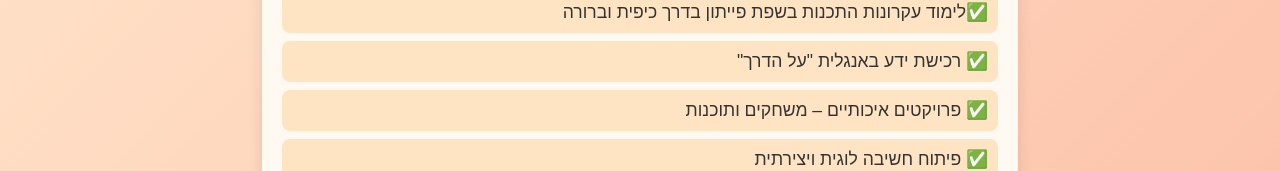
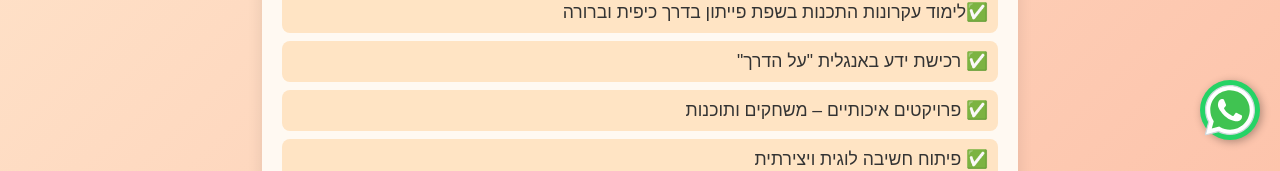
Before and after one commit to MeraStein/workshop-web, a Next.js app: page / in a window 1280 px wide. Shown: the part 640-811 px from the top of the page. Built offline with nearby package versions, Linux system fonts and the light colour scheme.

Commit message:
whatsapp button

```diff
--- /dev/null
+++ b/app/components/whatsapp/FloatingWhatsappButton.module.css
@@ -0,0 +1,28 @@
+.whatsapp_float {
+  position: fixed;
+  width: 60px;
+  height: 60px;
+  bottom: 20px;
+  right: 20px;
+  background-color: #25d366;
+  color: #fff;
+  border-radius: 50%;
+  text-align: center;
+  box-shadow: 2px 2px 8px rgba(0, 0, 0, 0.3);
+  z-index: 1000;
+  display: flex;
+  justify-content: center;
+  align-items: center;
+  transition: transform 0.3s ease, box-shadow 0.3s ease;
+}
+
+.whatsapp_float:hover {
+  transform: scale(1.1);
+  box-shadow: 3px 3px 12px rgba(0, 0, 0, 0.4);
+}
+
+.whatsapp_icon {
+  width: 100%;
+  height: 100%;
+  object-fit: contain;
+}
--- /dev/null
+++ b/app/components/whatsapp/FloatingWhatsappButton.tsx
@@ -0,0 +1,25 @@
+import React from 'react';
+import styles from './FloatingWhatsappButton.module.css';
+
+const phoneNumber = '972508131618';
+
+export const FloatingWhatsappButton = () => {
+  const message = 'שלום! אשמח לברר לגבי סדנת תכנות';
+  const whatsappLink = `https://wa.me/${phoneNumber}?text=${encodeURIComponent(message)}`;
+
+  return (
+    <a
+      href={whatsappLink}
+      className={styles.whatsapp_float}
+      target="_blank"
+      rel="noopener noreferrer"
+      aria-label="שלח הודעה בוואטסאפ"
+    >
+      <img
+        src="/whatsapp.svg"
+        alt="וואטסאפ"
+        className={styles.whatsapp_icon}
+      />
+    </a>
+  );
+};
--- a/app/global.ts
+++ b/app/global.ts
@@ -29,7 +29,7 @@ export const PARAGRAPHS: Paragraph[] = [
     {
         title: "🚀 לא בשמים היא",
         content: `תכנות זה לא דבר רחוק כמו שזה נשמע.
-כבר אחרי מבוא קצר לאיך הדברים עובדים, אפשר להתחיל לכתוב קוד ולראות תוצאות!
+כבר אחרי מבוא קצר, אפשר להתחיל לכתוב קוד ולראות תוצאות!
 
 שפות התכנות של ימינו קרובות באופן מפתיע לשפת אדם. הבולטת שבהן היא "שפת פייתון".
 פייתון היא שפה די חדשה, ומהשפות הכי פופולאריות היום - בגלל הפשטות שבשימוש בה.
--- a/app/layout.tsx
+++ b/app/layout.tsx
@@ -1,6 +1,7 @@
 import type { Metadata } from "next";
 import { Geist, Geist_Mono } from "next/font/google";
 import "./globals.css";
+import { FloatingWhatsappButton } from "./components/whatsapp/FloatingWhatsappButton";
 
 const geistSans = Geist({
   variable: "--font-geist-sans",
@@ -25,6 +26,7 @@ export default function RootLayout({
   return (
     <html lang="en">
       <body className={`${geistSans.variable} ${geistMono.variable}`}>
+        <FloatingWhatsappButton />
         {children}
       </body>
     </html>
```
Also changed, not shown: public/whatsapp.svg (added).
